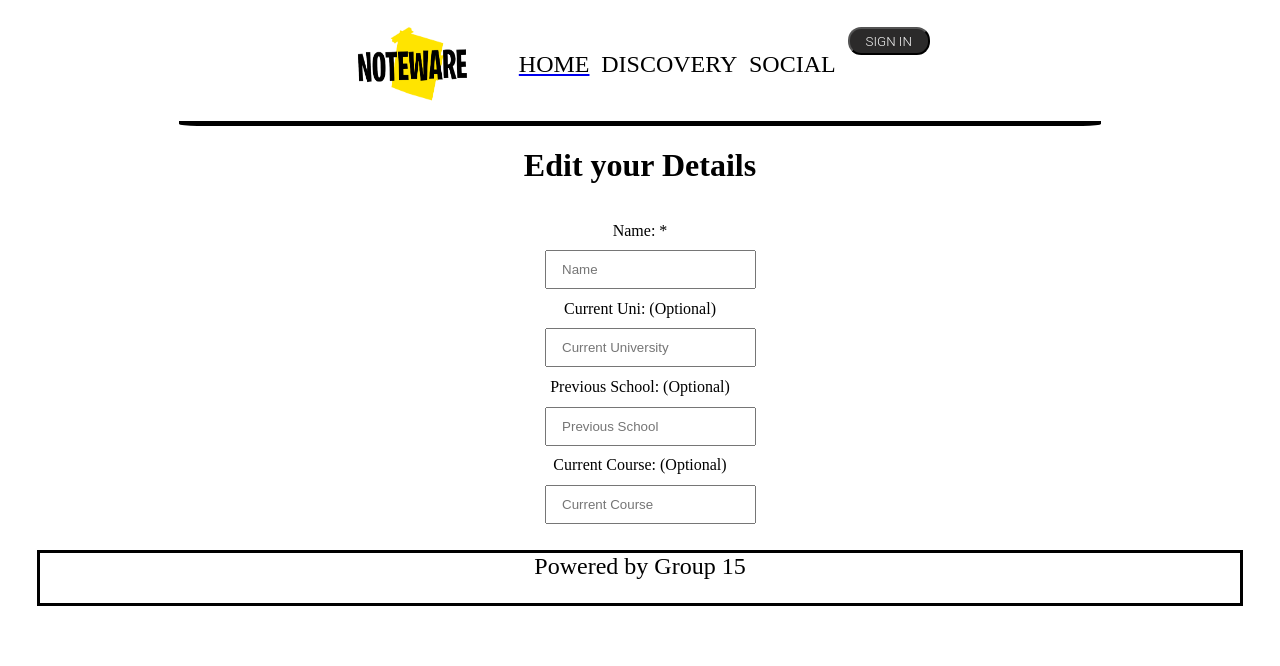
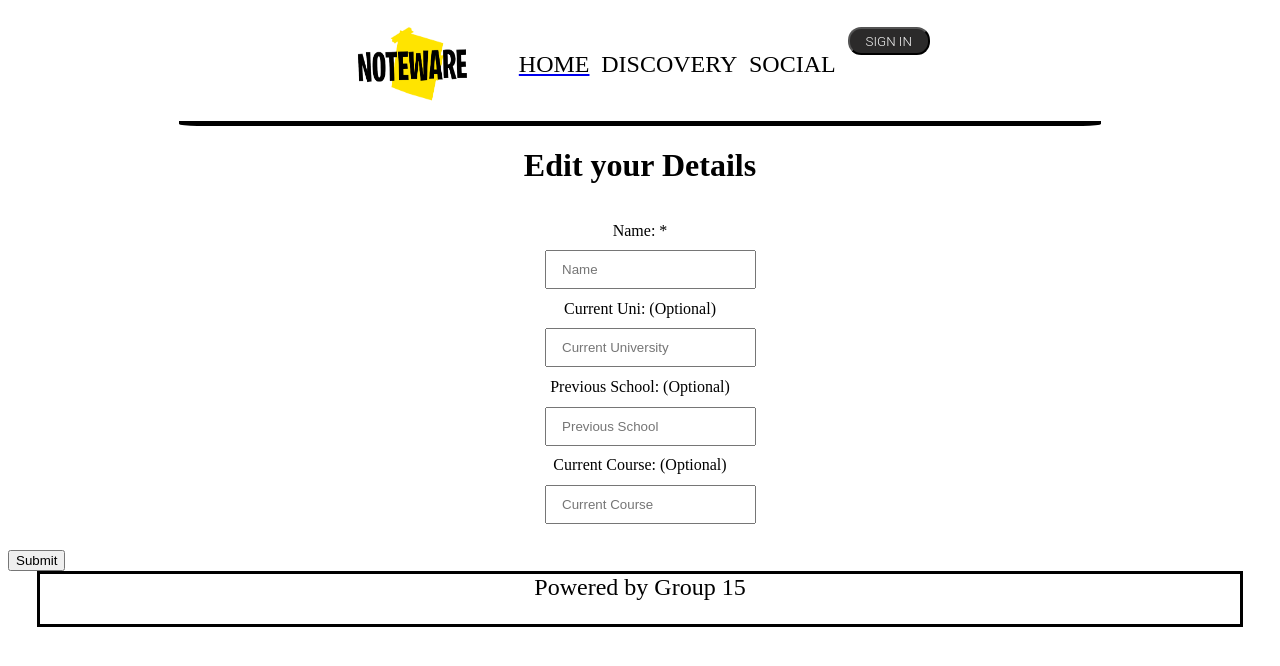
Before and after one commit to sadmoonys/CS2001p_retake_Marta_Ignatowicz, a React (Create React App) app in the folder front/: page /UpdateProfile in a window 1280 px wide. Shown: the top 666 px of the page. Built offline with nearby package versions, Linux system fonts and the light colour scheme.

Commit message:
Button Update Profile

```diff
--- a/front/src/Components/UpdateProfile/UpdateProfile.js
+++ b/front/src/Components/UpdateProfile/UpdateProfile.js
@@ -31,6 +31,7 @@ class UpdateProfile extends Component{
 
             </main>
 
+            <button type="button" class="Submit">Submit</button>
 
 
 
```
Also changed, not shown: 1 other file (tests, documents, lock files or other folders).
